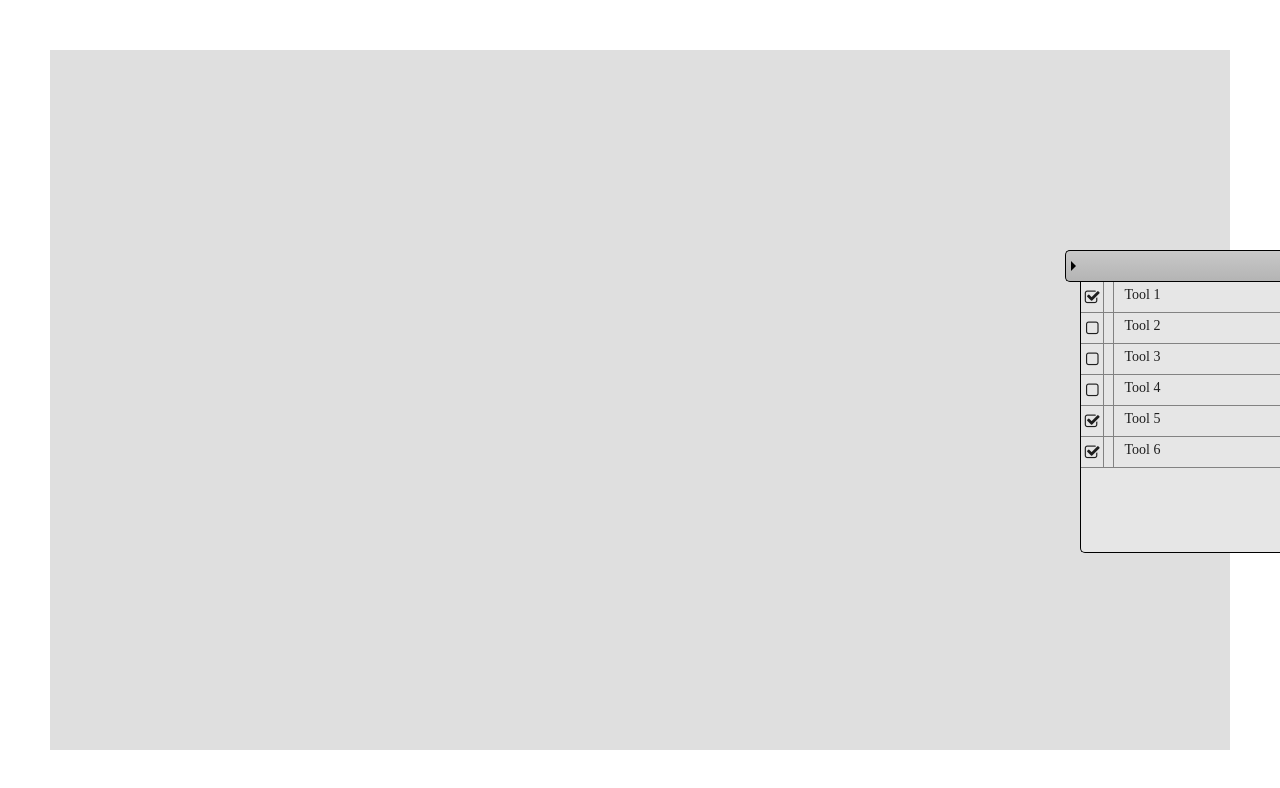
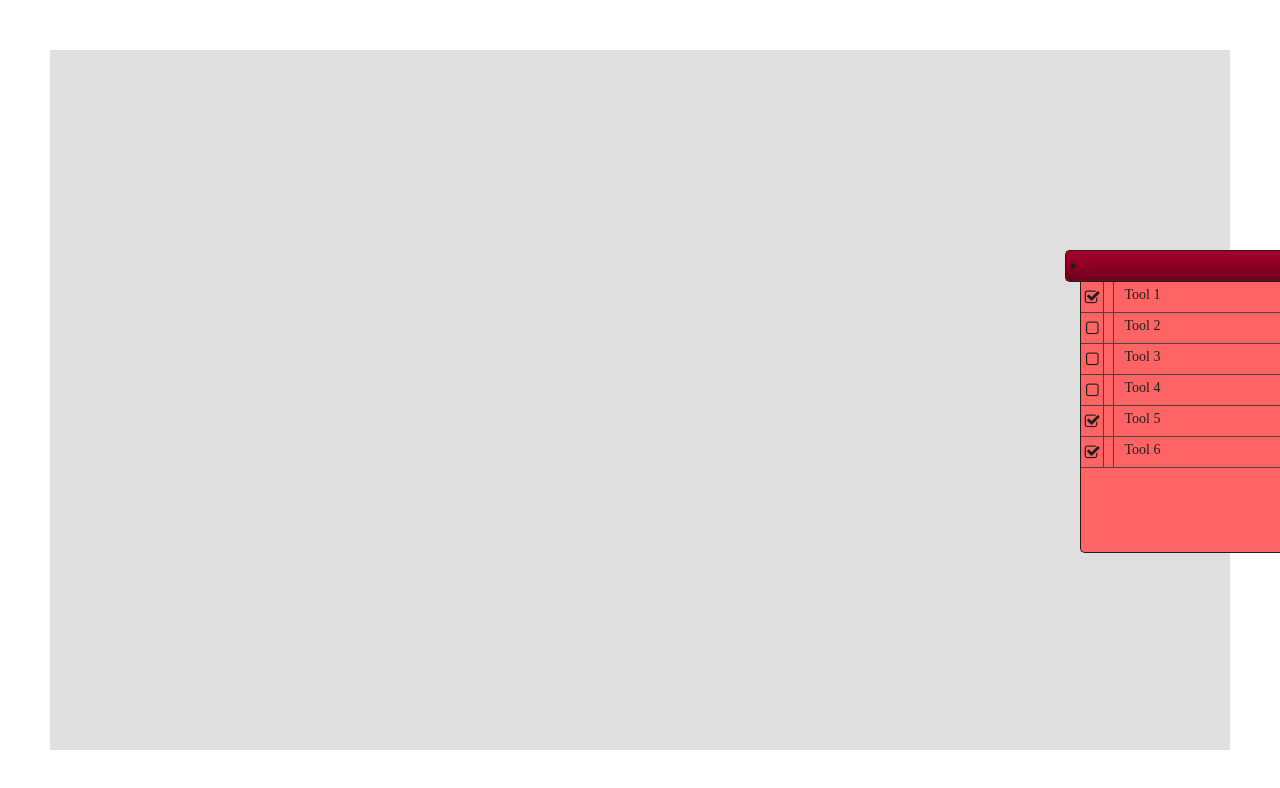
Before and after one commit to hans-sperling/sidebar_toggle, a website: page index.html in a window 1280 px wide. Drawn offline with Linux system fonts and the light colour scheme.

Commit message:
Theme red added

```diff
--- a/index.html
+++ b/index.html
@@ -38,13 +38,15 @@
         </style>
 
         <!-- Vendor -->
+        <link href="vendor/sidebar/css/sidebar-bright.css" type="text/css" rel="stylesheet">
         <link href="vendor/sidebar/css/sidebar-dark.css" type="text/css" rel="stylesheet">
-        <link href="vendor/sidebar/css/sidebar-bright.css" type="text/css" rel="stylesheet">
+        <link href="vendor/sidebar/css/sidebar-red.css" type="text/css" rel="stylesheet">
         <script src="vendor/sidebar/js/sidebar.js"></script>
 
         <!-- Application -->
+        <link href="dist/css/sidebar_toggle_bright.css" type="text/css" rel="stylesheet">
         <link href="dist/css/sidebar_toggle_dark.css"   type="text/css" rel="stylesheet">
-        <link href="dist/css/sidebar_toggle_bright.css" type="text/css" rel="stylesheet">
+        <link href="dist/css/sidebar_toggle_red.css" type="text/css" rel="stylesheet">
         <script src="src/js/sidebar_toggle.js"></script>
 
     </head>
@@ -55,7 +57,7 @@
             var sidebarRight = new Sidebar({
                 id       : 'SidebarRight',
                 scope    : 'sidebarJS',
-                layout   : 'bright',
+                layout   : 'red',
                 expanded : true,
                 position : 'right'
             });
--- /dev/null
+++ b/src/scss/sidebar_toggle_red.scss
@@ -0,0 +1,35 @@
+// --------------------------------------------------------------------------------------------------------------- Scope
+
+$cssScope : sidebarJS !default;
+
+@import "partials/icons";
+
+.#{$cssScope}[data-layout="red"] {
+
+    // ---------------------------------------------------------------------------------------------------------- Config
+
+    $rowColor       : rgb(255,100,100);
+    $rowColorScoped : rgb(255,160,160);
+    $fontColor      : rgb(30, 30, 30);
+    $borderColor    : rgb(70, 70, 70);
+
+    // --------------------------------------------------------------------------------------------------------- Imports
+
+    @import "partials/sidebar_toggle";
+
+    // -----------------------------------------------------------------------------------------------------------------
+
+    &[data-position="right"] .sidebar_toggle {
+        .list .item .row .part {
+            float : left;
+        }
+    }
+
+    // @todo - CSS display flex no floating
+
+    &[data-position="left"] .sidebar_toggle {
+        .list .item .row .part {
+            float : right;
+        }
+    }
+}
```
Also changed, not shown: dist/css/sidebar_toggle_red.css (added).
